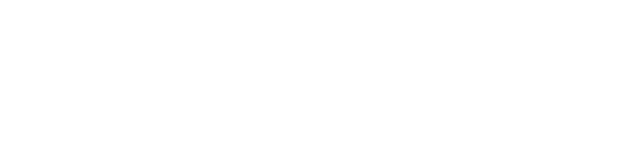
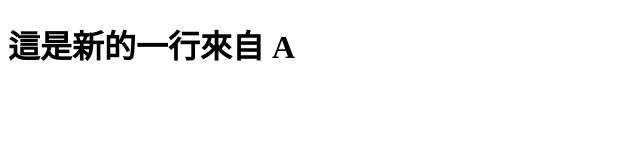
Before and after one commit to D1034422045/Example, a plain HTML site: page index.html in a window 1280 px wide. Shown: the whole page, without its empty margins (0-640 px from the left). Drawn offline with Linux system fonts and the light colour scheme.

Commit message:
Add a New Line

```diff
--- a/index.html
+++ b/index.html
@@ -5,5 +5,7 @@
     <meta name="viewport" content="width=device-width, initial-scale=1.0" />
     <title>Document</title>
   </head>
-  <body></body>
+  <body>
+    <h1>這是新的一行來自 A</h1>
+  </body>
 </html>
```
